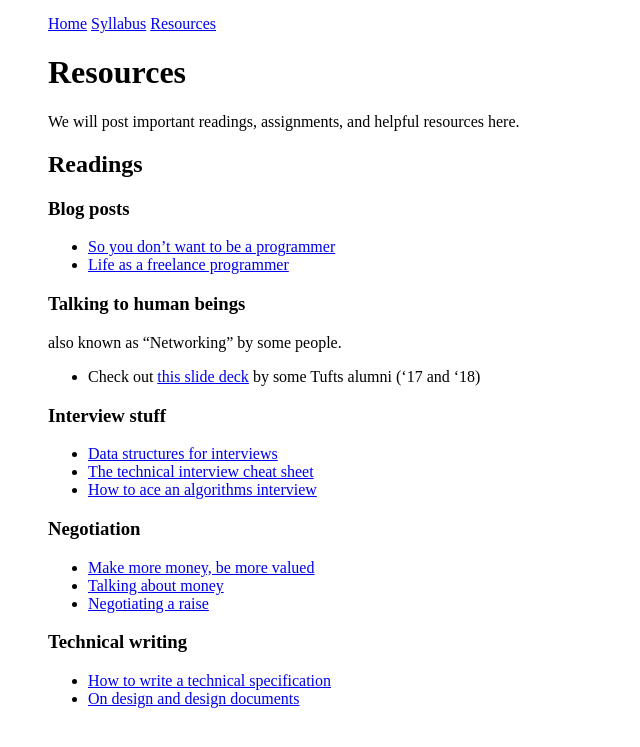
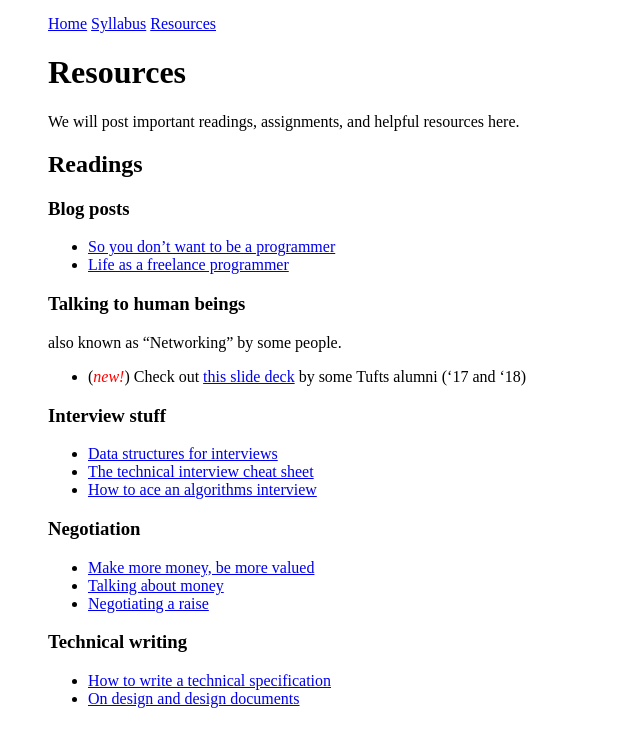
Before and after one commit to tekknolagi/excollege, a Jekyll site: the page built from resources.md, in a window 1280 px wide. Shown: the top 747 px of the page, without its empty margins (0-640 px from the left). Built offline with Jekyll 4.4.1, drawn with Linux system fonts in a browser that asks for light colours.

Commit message:
Add "new" color

```diff
--- a/resources.md
+++ b/resources.md
@@ -17,7 +17,7 @@
 
 also known as "Networking" by some people.
 
-* Check out [this slide deck]({{ 'assets/networking_101.pdf' | relative_url }})
+* (<span style="color: red;"><i>new!</i></span>) Check out [this slide deck]({{ 'assets/networking_101.pdf' | relative_url }})
   by some Tufts alumni ('17 and '18)
 
 ### Interview stuff
```
